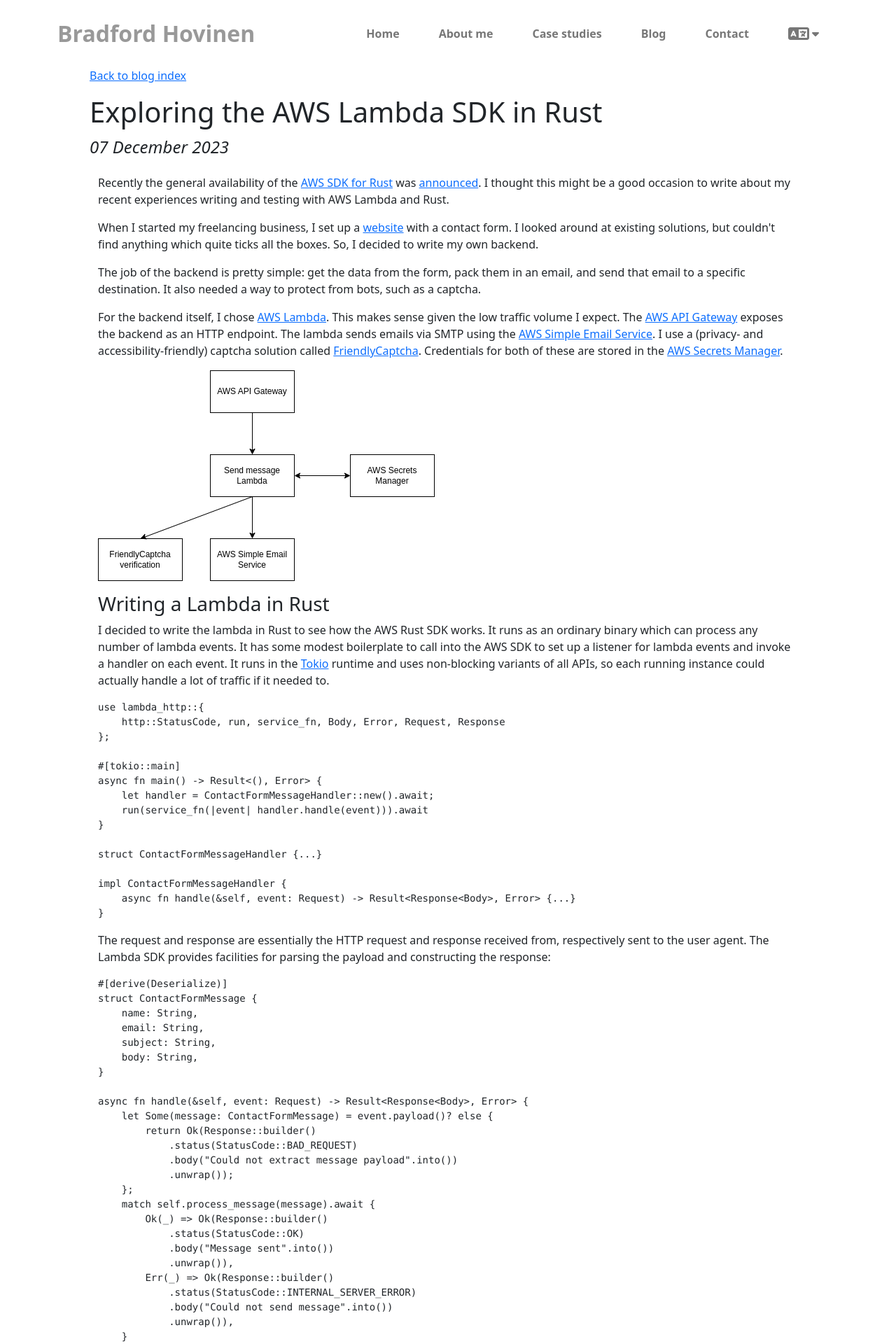
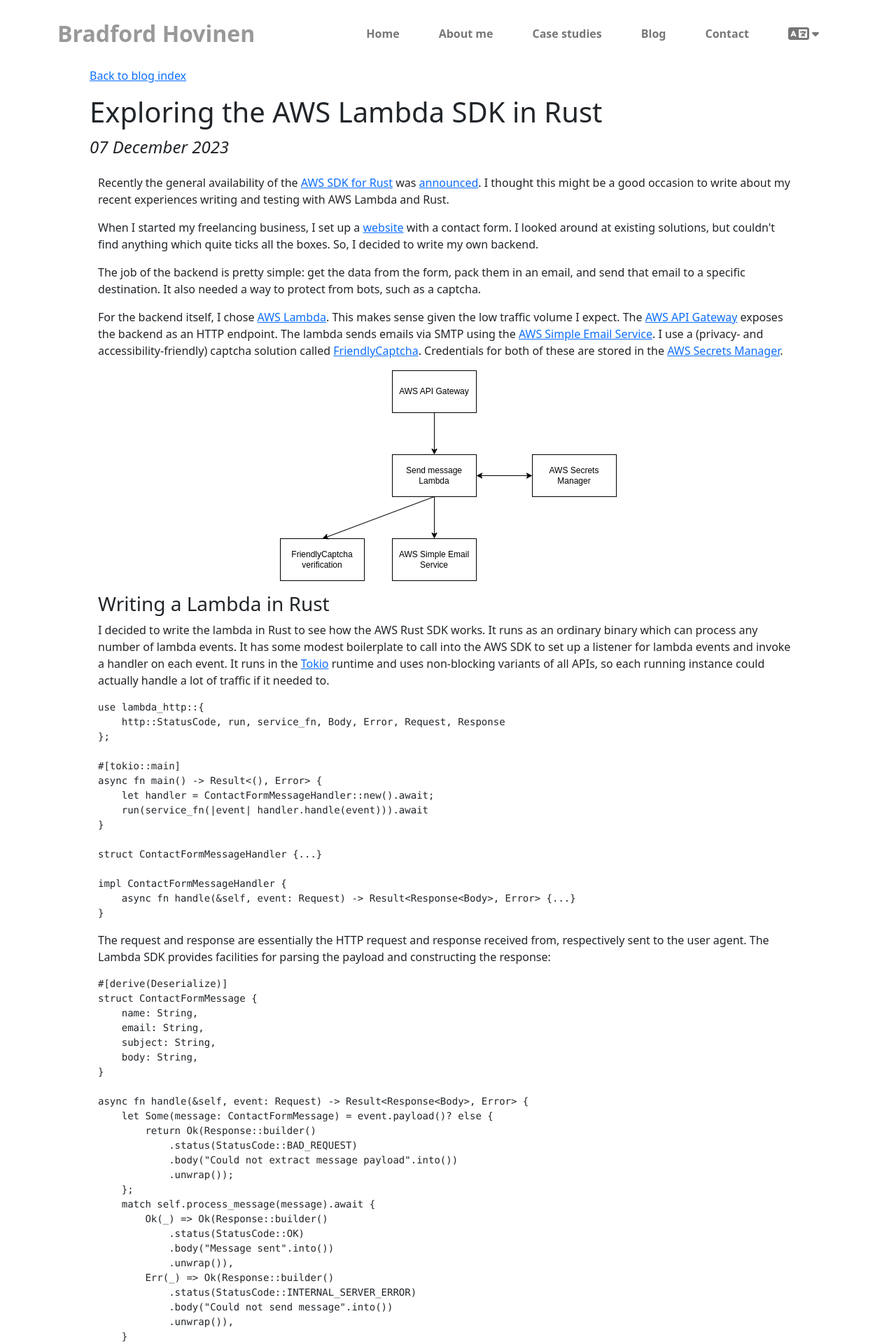
Before and after one commit to hovinen-tech/hovinen-tech.github.io, a Jekyll site: the page built from _posts/2023-12-07-exploring-the-aws-lambda-sdk-in-rust.html, in a window 1280 px wide. Shown: the top 1920 px of the page at 70% size. Built offline with Jekyll 4.4.1, drawn with Linux system fonts in a browser that asks for light colours; comment, search, counter and statistics services are not loaded.

Commit message:
Improve formatting of images in the blog

```diff
--- a/css/base.scss
+++ b/css/base.scss
@@ -13,39 +13,53 @@
   padding: 5px;
 }
 
+.blog-index-entry {
+  margin-bottom: 50px;
+}
+
 .blog-container {
   max-width: 1024px;
   margin-left: auto;
   margin-right: auto;
-}
 
-.blog-container .container {
+  .container {
     margin-bottom: 25px;
   }
 
-.blog-index-entry {
-    margin-bottom: 50px;
-}
-
-.blog-container h2 {
+  h2 {
     font-size: 1.75rem;
   }
 
-.blog-container h3 {
+  h3 {
     font-size: 1.5rem;
   }
 
-.blog-container h4 {
+  h4 {
     font-size: 1.25rem;
   }
 
-.blog-container h5 {
+  h5 {
     font-size: 1.1rem;
     font-weight: bold;
   }
 
-.blog-container h6 {
+  h6 {
     font-size: 1.1rem;
+  }
+
+  main {
+    p,figure {
+      img {
+        display: block;
+        margin: 0 auto;
+      }
+
+      figcaption {
+        font-size: small;
+        text-align: center;
+      }
+    }
+  }
 }
 
 .section {
```
Lines whose indentation alone changed are shown as unchanged.
